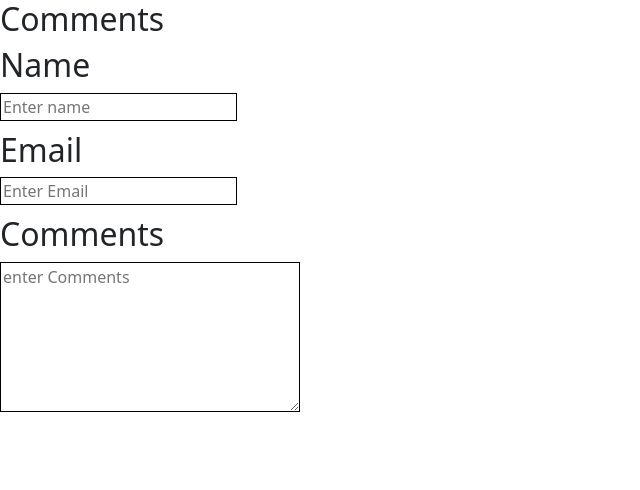
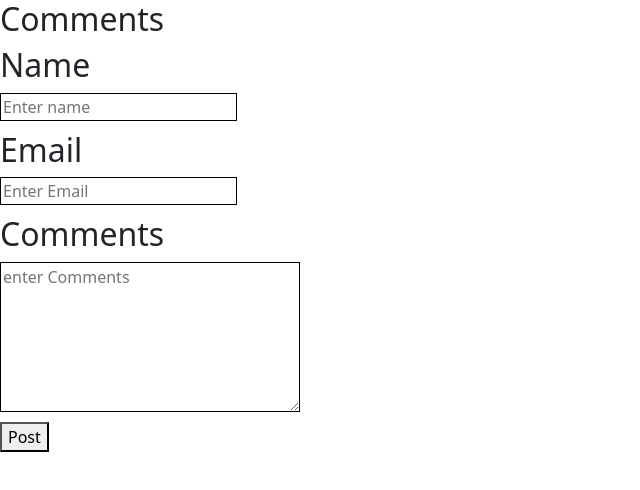
Before and after one commit to andyugbawa/mern-react, a React (Vite) app in the folder newmernapp/client/: page /comments in a window 1280 px wide. Shown: the top 490 px of the page, without its empty margins (0-640 px from the left). Built offline with nearby package versions, Linux system fonts and the light colour scheme.

Commit message:
handleSubmit added and onChange function added

```diff
--- a/newmernapp/client/src/Comments.jsx
+++ b/newmernapp/client/src/Comments.jsx
@@ -11,29 +11,41 @@ import "./style.css"
     const [comments,setComments]=useState("")
 
 
+
+    function handleSubmit(e){
+
+    }
+
+
   return (
     <div>
       <h2>Comments</h2>
 
-      <form>
+      <form onSubmit={handleSubmit}>
 
 
        <h2>Name</h2>
        <input
        placeholder='Enter name'
+       value={name}
+       onChange={(e)=>setName(e.target.value)}
        />
 
        <h2>Email</h2>
        <input
        placeholder='Enter Email'
+       value={email}
+       onChange={(e)=> setEmail(e.target.value)}
        />
        <h2>Comments</h2>
 
        <textarea
        placeholder='enter Comments'
+       value={comments}
+       onChange={(e)=>setComments(e.target.value)}
        />
 
-
+       <button type="submit">Post</button>
       </form>
 
     </div>
```
